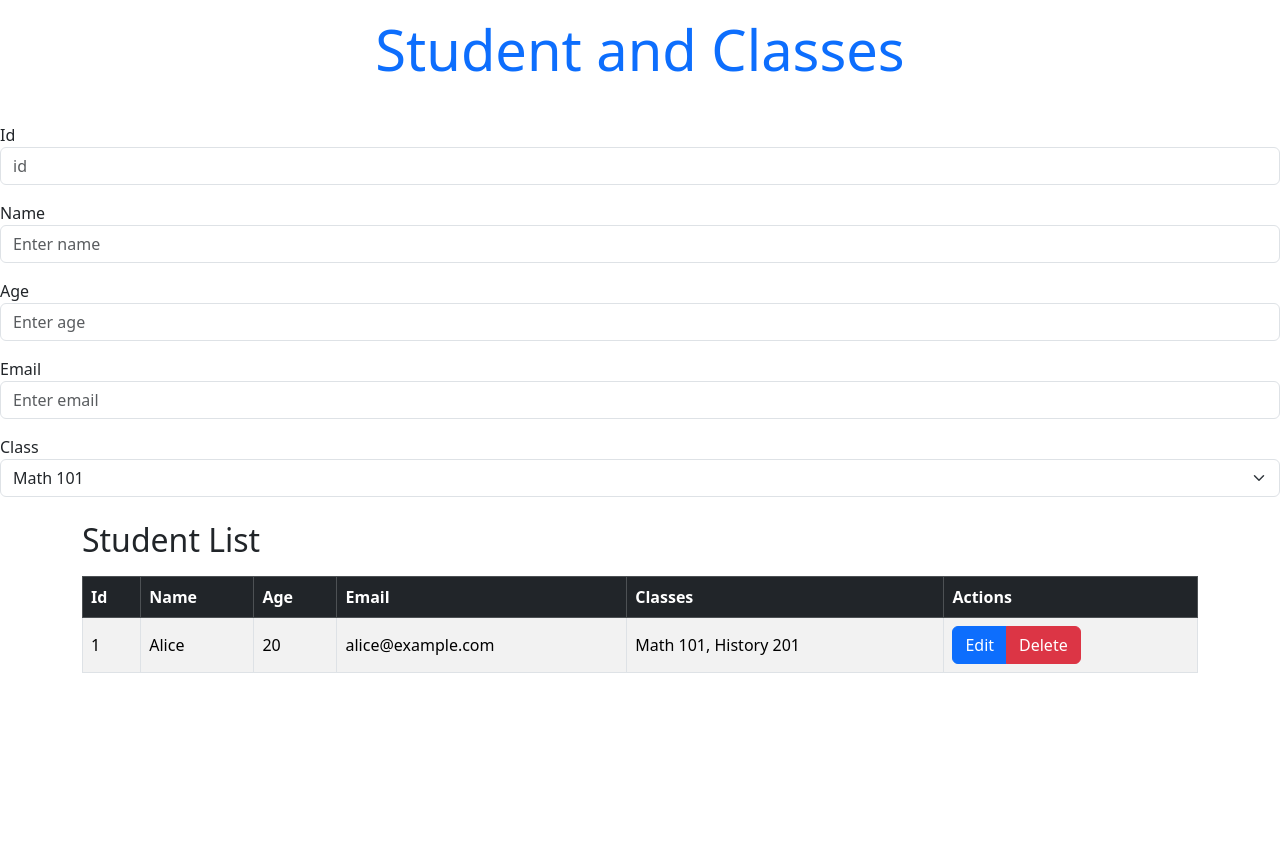
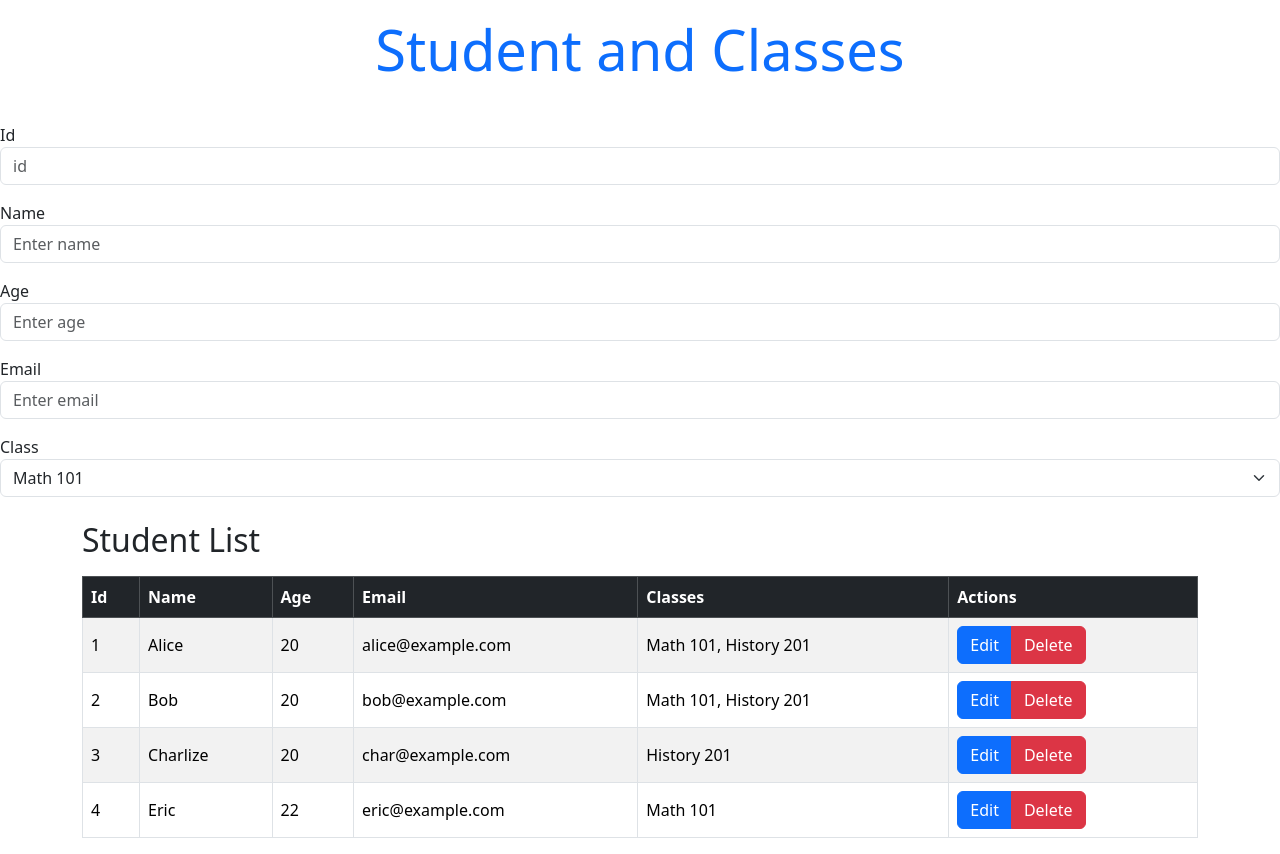
Before and after one commit to b-rino/StudentAndClasses-React, a React (Vite) app: page / in a window 1280 px wide. Before the commit the page ends 800 px from the top, so only its background shows below. Built offline with nearby package versions, Linux system fonts and the light colour scheme; data requests are answered from the project's data file.

Commit message:
added fetching of students to student list and mapping of classes from id to names

```diff
--- a/src/App.jsx
+++ b/src/App.jsx
@@ -6,6 +6,7 @@ import { fetchData } from "./utils/persistence";
 
 function App() {
   const [classes, setClasses] = useState([]);
+  const [students, setStudents] = useState([]);
 
   const APIURLClasses = "http://localhost:3000/classes";
   const APIURLStudents = "http://localhost:3000/students";
@@ -13,6 +14,14 @@ function App() {
   function getClasses(callback) {
     fetchData(APIURLClasses, callback);
   }
+
+  function getStudents(callback) {
+    fetchData(APIURLStudents, callback);
+  }
+
+  useEffect(() => {
+    getStudents((data) => setStudents(data));
+  }, []);
 
   useEffect(() => {
     getClasses((data) => setClasses(data));
@@ -24,7 +33,7 @@ function App() {
         Student and Classes
       </h1>
       <StudentForm classes={classes} />
-      <StudentList />
+      <StudentList students={students} classes={classes} />
     </div>
   );
 }
--- a/src/components/StudentList.jsx
+++ b/src/components/StudentList.jsx
@@ -1,6 +1,12 @@
 import { useState, useEffect } from "react";
 
-export default function StudentList() {
+export default function StudentList({ students, classes }) {
+  //For at lave Class id'er om til navne
+  const classMap = classes.reduce((acc, c) => {
+    acc[c.id] = c.name;
+    return acc;
+  }, {});
+
   return (
     <div className="container mt-4">
       <h2 className="mb-3">Student List</h2>
@@ -16,12 +22,15 @@ export default function StudentList() {
           </tr>
         </thead>
         <tbody>
-          <tr>
-            <td>1</td>
-            <td>Alice</td>
-            <td>20</td>
-            <td>alice@example.com</td>
-            <td>Math 101, History 201</td>
+          {students.map((student) => (
+            <tr key={crypto.randomUUID()}>
+              <td>{student.id}</td>
+              <td>{student.name}</td>
+              <td>{student.age}</td>
+              <td>{student.email}</td>
+              <td>
+                {student.classes.map((classId) => classMap[classId]).join(", ")}
+              </td>
               <td>
                 <div className="btn-group" role="group">
                   <button className="btn btn-primary">Edit</button>
@@ -29,6 +38,7 @@ export default function StudentList() {
                 </div>
               </td>
             </tr>
+          ))}
         </tbody>
       </table>
     </div>
```
Lines whose indentation alone changed are shown as unchanged.
